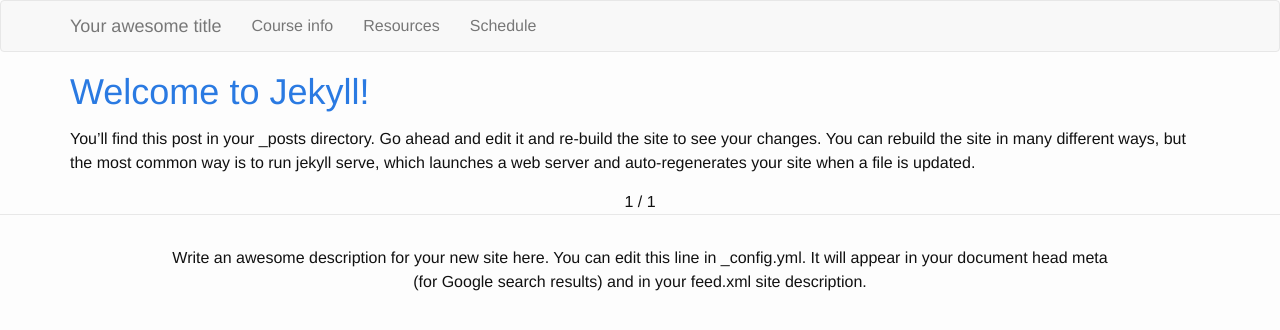
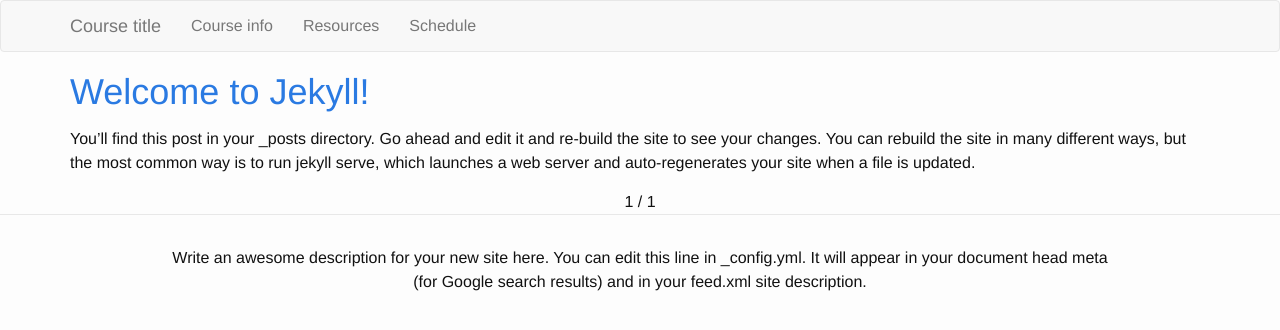
Before and after one commit to michelav/fa7-frameworks, a Jekyll site: the page built from index.html, in a window 1280 px wide. Shown: the top 330 px of the page. Built offline with Jekyll 4.4.1, drawn with Linux system fonts in a browser that asks for light colours; the list of posts is cut into pages by our own code.

Commit message:
Change site title to "Course title" and add jekyll-paginate gem to _config.yml

```diff
--- a/_config.yml
+++ b/_config.yml
@@ -6,7 +6,7 @@
 # 'jekyll serve'. If you change this file, please restart the server process.
 
 # Site settings
-title: Your awesome title
+title: Course title
 email: your-email@domain.com
 description: > # this means to ignore newlines until "baseurl:"
   Write an awesome description for your new site here. You can edit this
@@ -16,6 +16,7 @@
 url: "http://yourdomain.com" # the base hostname & protocol for your site
 twitter_username: jekyllrb
 github_username:  jekyll
+gems: [jekyll-paginate]
 
 # Build settings
 markdown: kramdown
```
